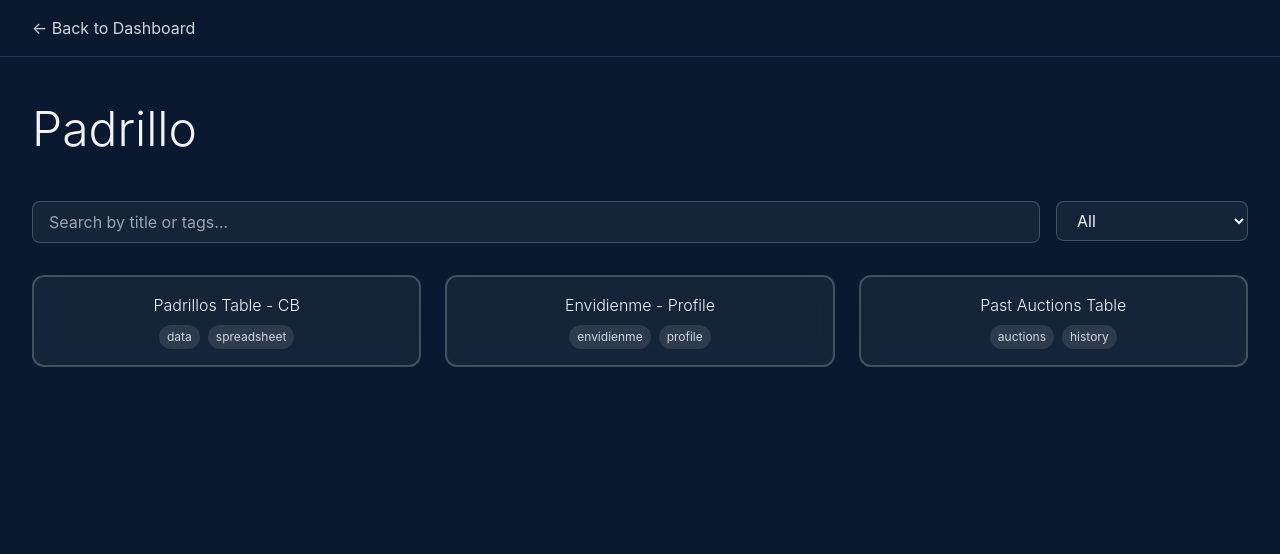
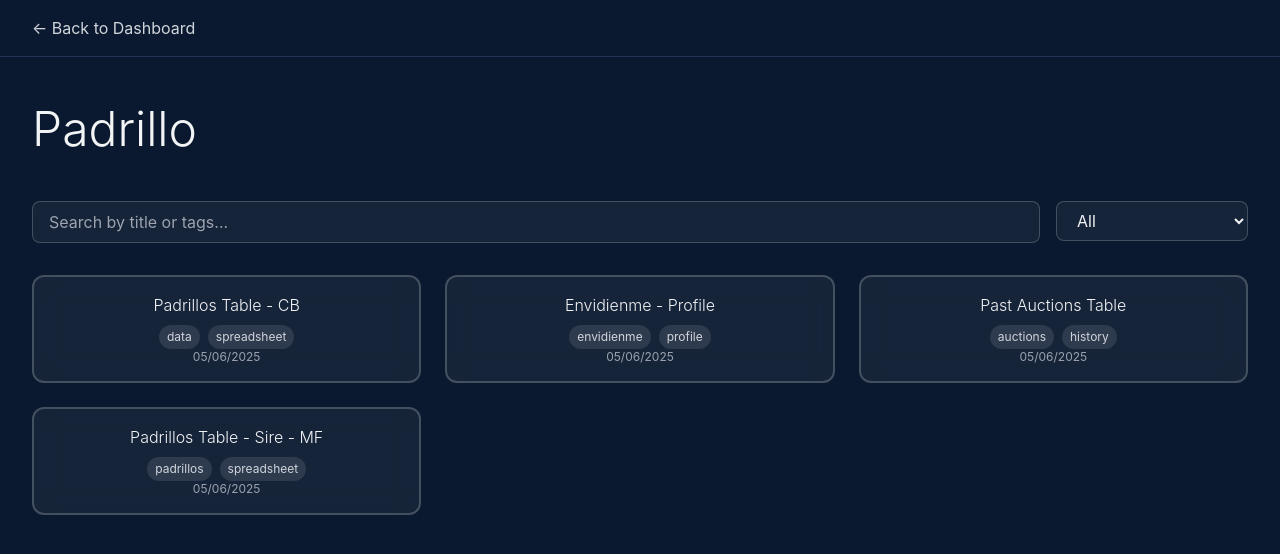
Before and after one commit to lucasbrea/Move37-Dashboard, a Next.js app: page /Padrillo in a window 1280 px wide. Shown: the top 554 px of the page. Built offline with nearby package versions, Linux system fonts and the light colour scheme; a web font is replaced by a local one.

Commit message:
added padrillo table and dates

```diff
--- a/app/Padrillo/page.tsx
+++ b/app/Padrillo/page.tsx
@@ -2,6 +2,16 @@
 
 import { useState, useMemo } from 'react';
 import CategoryLayout from '../components/CategoryLayout';
+
+
+const formatDate = (dateString: string) => {
+  const date = new Date(dateString);
+  return date.toLocaleDateString('en-GB', {
+    day: '2-digit',
+    month: '2-digit',
+    year: 'numeric'
+  });
+};
 
 export default function PadrilloPage() {
   const [searchQuery, setSearchQuery] = useState('');
@@ -12,19 +22,29 @@ export default function PadrilloPage() {
       title: "Padrillos Table - CB",
       url: "https://docs.google.com/spreadsheets/d/1UgWSZ4W2axebW6bOiqMLKWLCVlHP7VkW/edit?usp=drive_link",
       category: "tables",
-      tags: ["data", "spreadsheet"]
+      tags: ["data", "spreadsheet"],
+      date: "2025-06-05"
     },
     {
       title: "Envidienme - Profile",
       url: "https://drive.google.com/file/d/1k72dGx4w32kruH1uSLl6Y_naH-_JXy3A/view?usp=drive_link",
       category: "profiles",
-      tags: ["envidienme", "profile"]
+      tags: ["envidienme", "profile"],
+      date: "2025-06-05"
     },
     {
       title: "Past Auctions Table",
       url: "https://docs.google.com/spreadsheets/d/1BLXQ1t2lgHsptAADF8xueVqb4Zkm0pkV3X6tbeYllyw/edit?usp=drive_link",
       category: "tables",
-      tags: ["auctions", "history"]
+      tags: ["auctions", "history"],
+      date: "2025-06-05"
+    },
+    {
+      title:"Padrillos Table - Sire - MF",
+      url:"https://docs.google.com/spreadsheets/d/11Dyn2boaP3ch0T47N9_6gED5ZdwfC_9W/edit?usp=drive_link&ouid=114898536092612537397&rtpof=true&sd=true",
+      category: "tables",
+      tags:["padrillos","spreadsheet"],
+      date: "2025-06-05"
     }
     // Add more links here as needed
   ];
@@ -114,6 +134,9 @@ export default function PadrilloPage() {
                   </span>
                 ))}
               </div>
+              <span className="text-xs text-gray-400 text-center">
+                {formatDate(link.date)}
+              </span>
             </a>
           ))}
         </div>
```
